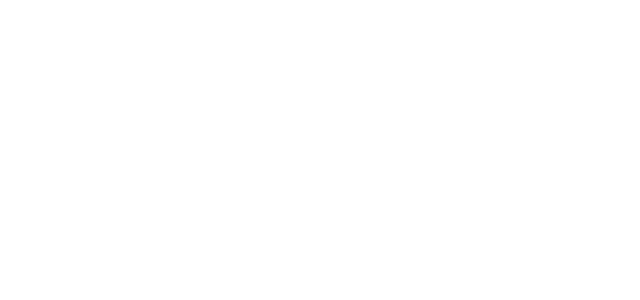
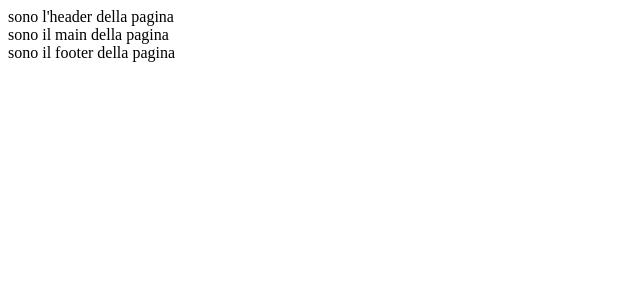
Before and after one commit to CarloCosta92/react-dc-comics, a React (Vite) app: page / in a window 1280 px wide. Shown: the top 300 px of the page, without its empty margins (0-640 px from the left). Built offline with nearby package versions, Linux system fonts and the light colour scheme.

Commit message:
link base comps to app.jsx

```diff
--- a/src/App.jsx
+++ b/src/App.jsx
@@ -1,10 +1,16 @@
 
 import './App.css'
+import Footer from './components/Footer'
+import Header from './components/Header'
+import Main from './components/Main'
 
 function App() {
 
   return (
     <>
+      <Header />
+      <Main />
+      <Footer />
 
     </>
   )
--- a/src/components/Footer.jsx
+++ b/src/components/Footer.jsx
@@ -0,0 +1,3 @@
+export default function Footer() {
+    return (<footer>sono il footer della pagina</footer>)
+};
--- a/src/components/Header.jsx
+++ b/src/components/Header.jsx
@@ -0,0 +1,3 @@
+export default function Header() {
+    return (<header>sono l'header della pagina</header>)
+};
--- a/src/components/Main.jsx
+++ b/src/components/Main.jsx
@@ -0,0 +1,3 @@
+export default function Main() {
+    return (<main>sono il main della pagina</main>)
+};
```
